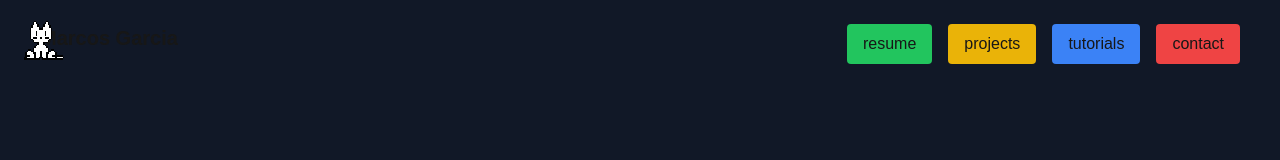
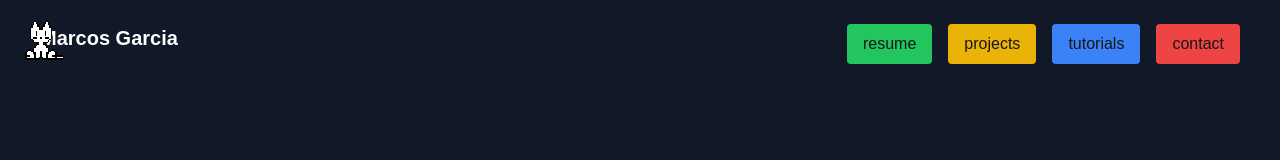
Before and after one commit to merxgrc/Coding-Blog, a Next.js app: page / in a window 1280 px wide. Shown: the top 160 px of the page. Built offline with nearby package versions, Linux system fonts and the light colour scheme.

Commit message:
adds white to home

```diff
--- a/src/app/components/HomeButton.js
+++ b/src/app/components/HomeButton.js
@@ -5,7 +5,7 @@ export default function HomeButton() {
     return (
 
       <div className="fixed top-6 left-10">
-        <Link href="/" className="text-xl font-bold hover:text-blue-400">
+        <Link href="/" className=" text-white text-xl font-bold hover:text-blue-400">
           Marcos Garcia
         </Link>
       </div>
```
